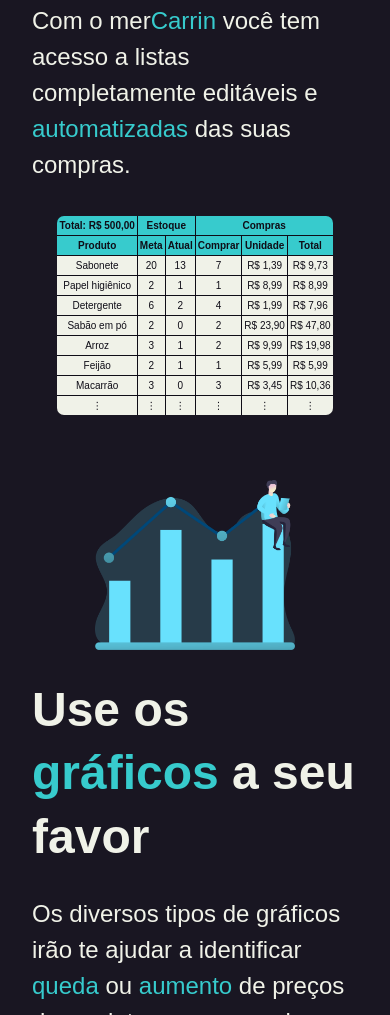
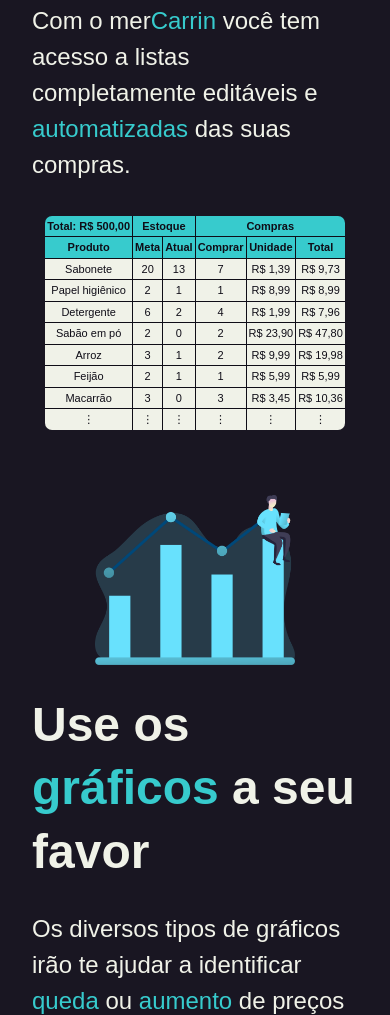
Before and after one commit to paulovitor-unb/BeAcademy_FromZeroToHero, a plain HTML site: page BeAcademy_FromZeroToHero_ProjetoFinal/LandingPage/index.html in a window 390 px wide. Shown: the part 1617-2632 px from the top of the page. Drawn offline with nearby package versions, Linux system fonts and the light colour scheme.

Commit message:
Landing page para o Projeto Final do Bootcamp

```diff
--- a/BeAcademy_FromZeroToHero_ProjetoFinal/LandingPage/css/index.css
+++ b/BeAcademy_FromZeroToHero_ProjetoFinal/LandingPage/css/index.css
@@ -53,6 +53,20 @@ body {
 }
 body.nav-bar-open {
     overflow: hidden;
+}
+
+body::-webkit-scrollbar {
+    width: 1.2rem;
+}
+body::-webkit-scrollbar-track {
+    background: var(--color-dark);
+}
+body::-webkit-scrollbar-thumb {
+    background: var(--color-primary);
+    border-radius: 0.6rem;
+}
+body::-webkit-scrollbar-thumb:hover {
+    background: var(--color-success);
 }
 
 /* Cabeçalho */
@@ -279,7 +293,7 @@ section article {
     padding: 0.2rem;
     border: 1px solid var(--color-darker);
     text-align: center;
-    font-size: 1rem;
+    font-size: 1.1rem;
     color: var(--color-darker);
 }
 
@@ -536,11 +550,11 @@ footer img {
     }
 
     .article-image img {
-        max-width: 63%;
+        max-width: 100%;
     }
 
     #main-logo img {
-        max-width: 30%;
+        max-width: 70%;
     }
 
     #shopping-table th,
@@ -564,6 +578,14 @@ footer img {
 /* Media query para computador */
 @media (min-width: 1024px) {
     /* Conteúdo principal da página */
+    .article-image img {
+        max-width: 63%;
+    }
+
+    #main-logo img {
+        max-width: 30%;
+    }
+
     #shopping-table .show-lg {
         display: table-cell;
     }
--- a/BeAcademy_FromZeroToHero_ProjetoFinal/LandingPage/index.html
+++ b/BeAcademy_FromZeroToHero_ProjetoFinal/LandingPage/index.html
@@ -14,7 +14,7 @@
         />
         <meta
             name="keywords"
-            content="mercados,compras,orçamento,preços,inflação,economia,listas,gráficos"
+            content="mercados,compras,orçamento,pesquisa,preços,inflação,economia,listas,gráficos"
         />
         <meta name="og:title" content="merCarrin" />
         <meta name="og:image" content="./assets/icons/png/shopping-cart.png" />
@@ -29,6 +29,9 @@
 
         <!-- Arquivo CSS -->
         <link rel="stylesheet" href="./css/index.css" />
+
+        <!-- Importação do ScrollReveal -->
+        <script src="https://unpkg.com/scrollreveal"></script>
 
         <!-- Arquivo JavaScript -->
         <script defer src="./js/index.js"></script>
--- a/BeAcademy_FromZeroToHero_ProjetoFinal/LandingPage/js/index.js
+++ b/BeAcademy_FromZeroToHero_ProjetoFinal/LandingPage/js/index.js
@@ -40,6 +40,22 @@ if (username) {
 }
 
 /* Manipulação do DOM pela rolagem vertical (scrollY) */
+// Uso do ScrollReveal na versão para computador (desktop)
+ScrollReveal().reveal("article > *:first-child", {
+    delay: 300,
+    distance: "3rem",
+    origin: "left",
+    reset: true,
+    mobile: false,
+});
+ScrollReveal().reveal("article > *:last-child", {
+    delay: 300,
+    distance: "3rem",
+    origin: "right",
+    reset: true,
+    mobile: false,
+});
+
 handleScrollY();
 
 window.addEventListener("scroll", handleScrollY);
```
Also changed, not shown: BeAcademy_FromZeroToHero_ProjetoFinal/LandingPage/login.html (+6 -4 lines).
